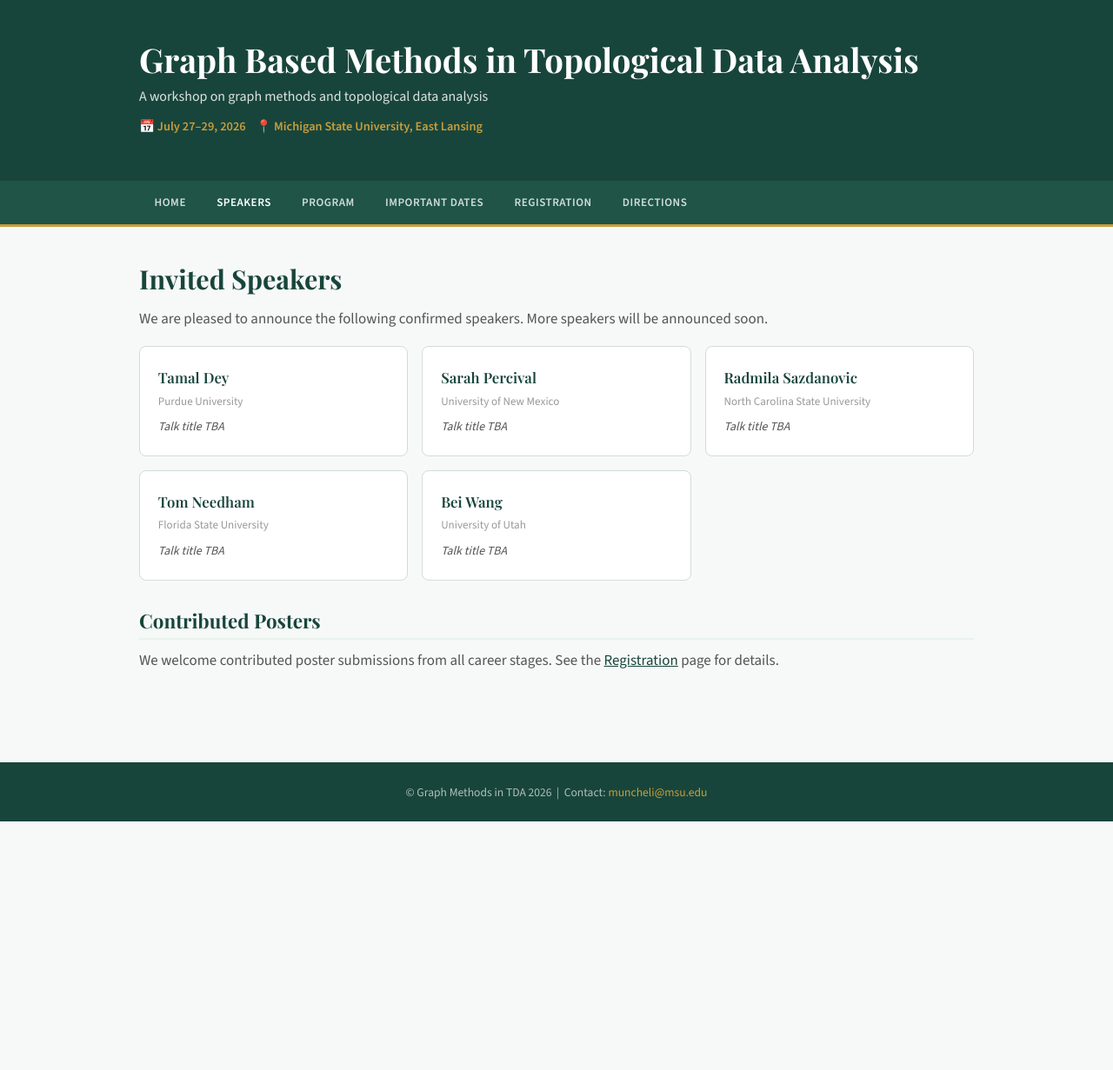
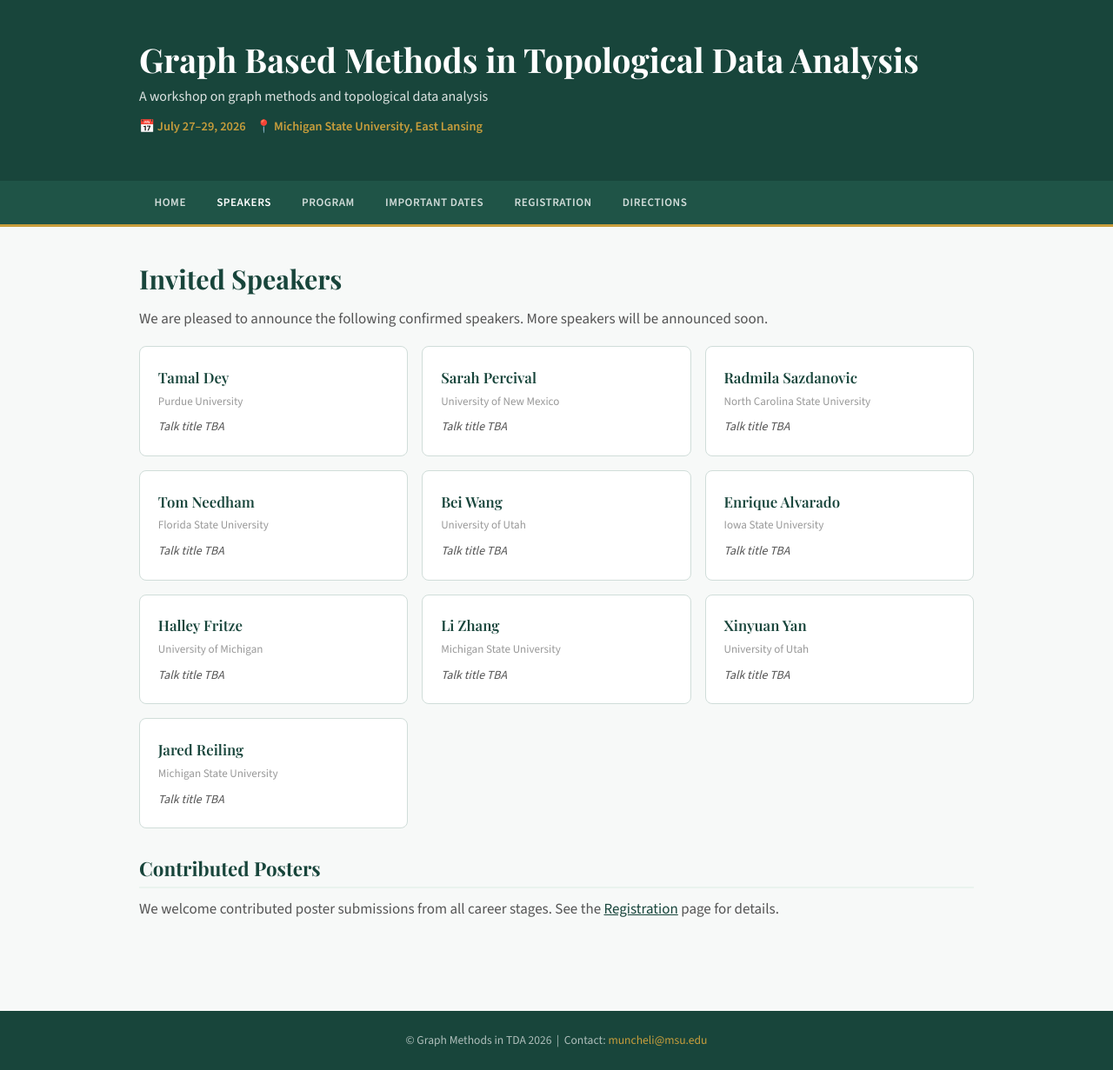
Before and after one commit to MunchLab/graph-methods-tda, a Jekyll site: the page built from speakers.md, in a window 1280 px wide. Shown: the whole page at 87% size. Built offline with Jekyll 4.4.1, drawn with Linux system fonts in a browser that asks for light colours; before the commit the page ends 945 px from its top, so only the background shows below that.

Commit message:
Update speakers.md

```diff
--- a/speakers.md
+++ b/speakers.md
@@ -14,6 +14,11 @@ We are pleased to announce the following confirmed speakers. More speakers will
   <div class="speaker-card"><div class="name">Radmila Sazdanovic</div><div class="affil">North Carolina State University</div><div class="talk">Talk title TBA</div></div>
   <div class="speaker-card"><div class="name">Tom Needham</div><div class="affil">Florida State University</div><div class="talk">Talk title TBA</div></div>
   <div class="speaker-card"><div class="name">Bei Wang</div><div class="affil">University of Utah</div><div class="talk">Talk title TBA</div></div>
+  <div class="speaker-card"><div class="name">Enrique Alvarado</div><div class="affil">Iowa State University</div><div class="talk">Talk title TBA</div></div>
+  <div class="speaker-card"><div class="name">Halley Fritze</div><div class="affil">University of Michigan</div><div class="talk">Talk title TBA</div></div>
+  <div class="speaker-card"><div class="name">Li Zhang</div><div class="affil">Michigan State University</div><div class="talk">Talk title TBA</div></div>
+  <div class="speaker-card"><div class="name">Xinyuan Yan</div><div class="affil">University of Utah</div><div class="talk">Talk title TBA</div></div>
+  <div class="speaker-card"><div class="name">Jared Reiling</div><div class="affil">Michigan State University</div><div class="talk">Talk title TBA</div></div>
   <!-- <div class="speaker-card"><div class="name">Speaker Name</div><div class="affil">University / Institution</div><div class="talk">Talk title TBA</div></div>
   <div class="speaker-card"><div class="name">Speaker Name</div><div class="affil">University / Institution</div><div class="talk">Talk title TBA</div></div> -->
 </div>
```
